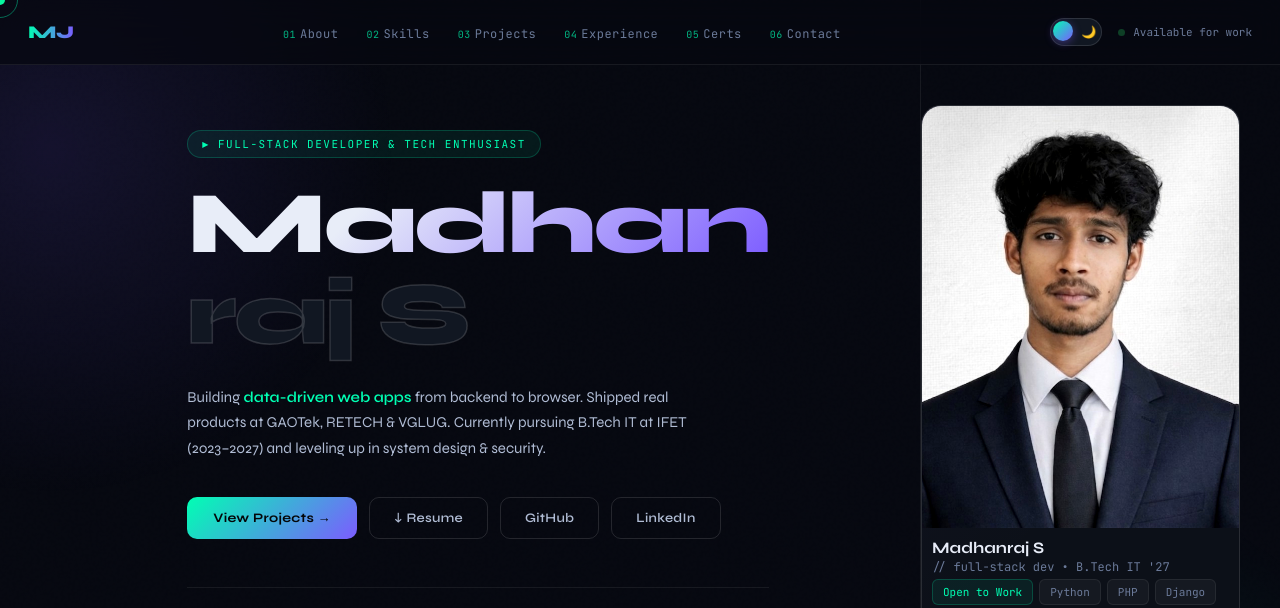
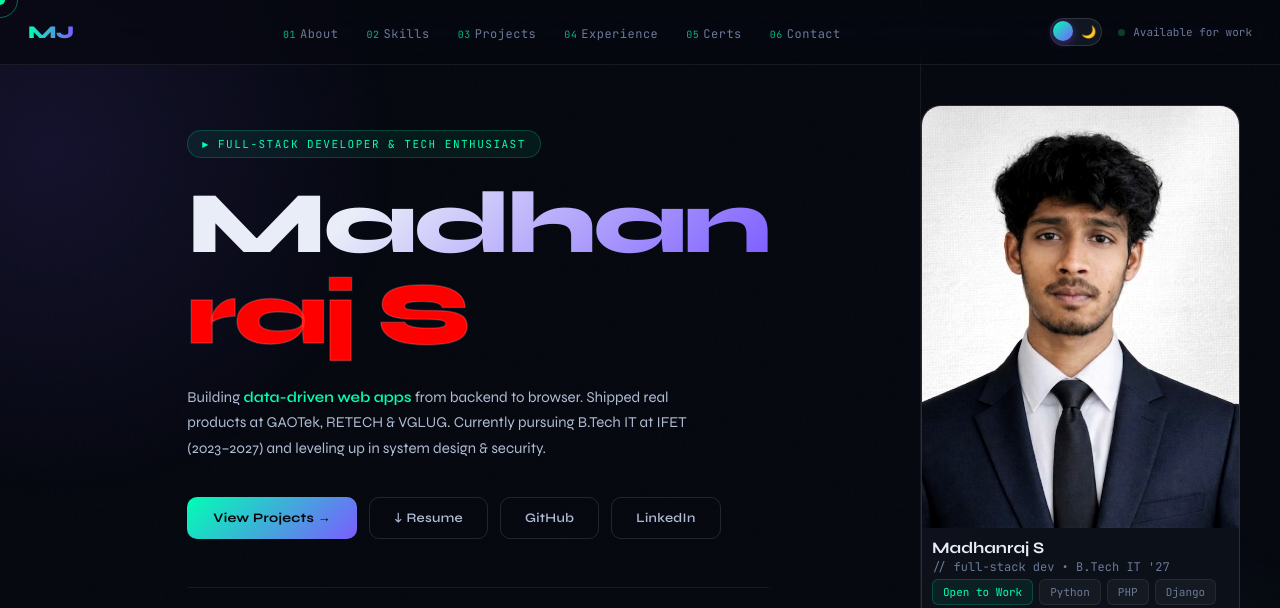
Before and after one commit to Smadhanraj2005/Myportfolio, a plain HTML site: page index.html in a window 1280 px wide. Shown: the top 608 px of the page. Drawn offline with Linux system fonts and the light colour scheme.

```diff
--- a/index.html
+++ b/index.html
@@ -228,7 +228,7 @@ nav{
   font-weight:800;
   line-height:.95;
   letter-spacing:-3px;
-  color:var(--surface2);
+  color:red;
   -webkit-text-stroke:1.5px rgba(0,0,0,.1);
   margin-bottom:28px;
 }
```
